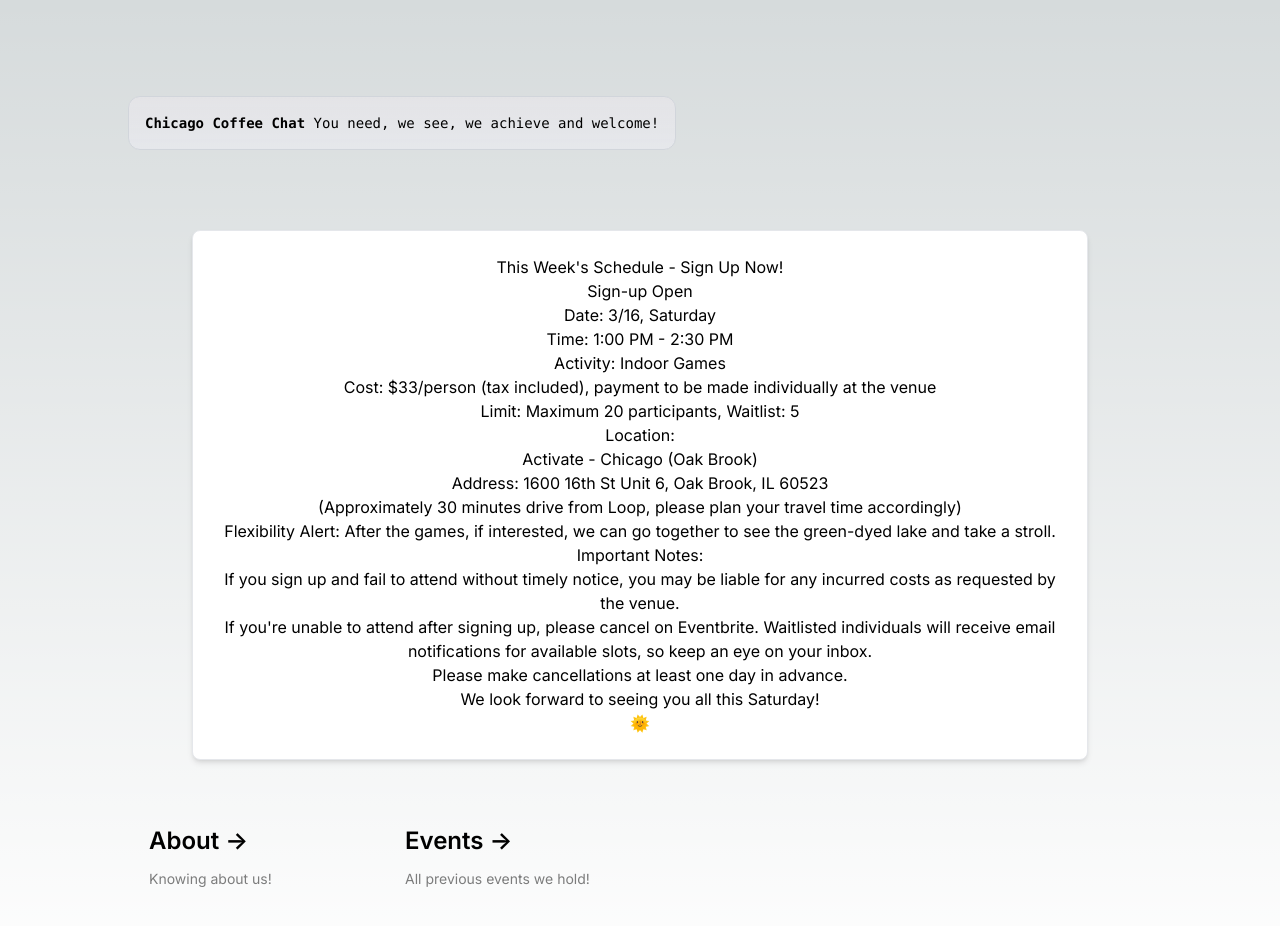
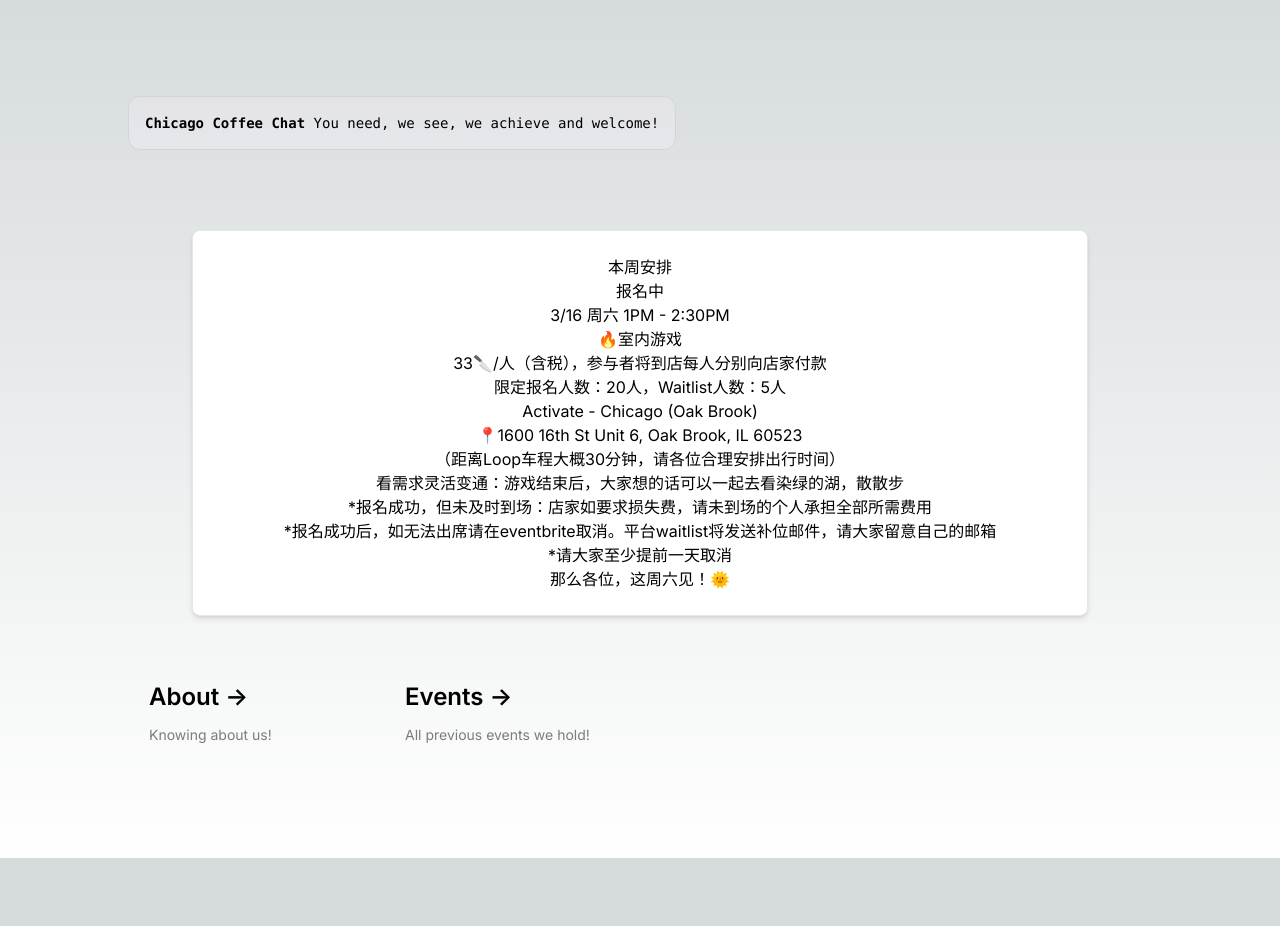
Before and after one commit to Brack-Wang/nextjs, a Next.js app: page / in a window 1280 px wide. Shown: the top 926 px of the page. After the commit the page ends 858 px from the top, so only its background shows below. Built offline with nearby package versions, Linux system fonts and the light colour scheme.

Commit message:
Update page.tsx

```diff
--- a/app/page.tsx
+++ b/app/page.tsx
@@ -2,7 +2,7 @@
 // pages/page.tsx or any other file within the pages directory
 import Link from 'next/link';
 import Image from "next/image";
-import React from 'react';
+
 
 export default function Home() {
   return (
@@ -18,30 +18,20 @@ export default function Home() {
       <div className="mt-20 my-12 p-4 md:p-6 max-w-xs md:max-w-2xl lg:max-w-4xl w-full bg-white rounded-lg border border-gray-200 shadow-md dark:bg-gray-800 dark:border-gray-700 text-center">
 
         {/* TODO: Change the content for weekly events' information below */}
-        <h2>This Week's Schedule - Sign Up Now!</h2>
-        <p>Sign-up Open</p>
-        <p>Date: 3/16, Saturday</p>
-        <p>Time: 1:00 PM - 2:30 PM</p>
-        <p>Activity: Indoor Games</p>
-        <p>Cost: $33/person (tax included), payment to be made individually at the venue</p>
-        <p>Limit: Maximum 20 participants, Waitlist: 5</p>
-
-        <h3>Location:</h3>
+        <h2>本周安排</h2>
+        <p>报名中</p>
+        <p>3/16 周六 1PM - 2:30PM</p>
+        <p>🔥室内游戏</p>
+        <p>33🔪/人（含税），参与者将到店每人分别向店家付款</p>
+        <p>限定报名人数：20人，Waitlist人数：5人</p>
         <p>Activate - Chicago (Oak Brook)</p>
-        <p>Address: 1600 16th St Unit 6, Oak Brook, IL 60523</p>
-        <p>(Approximately 30 minutes drive from Loop, please plan your travel time accordingly)</p>
-
-        <p>Flexibility Alert: After the games, if interested, we can go together to see the green-dyed lake and take a stroll.</p>
-
-        <p>Important Notes:</p>
-        <ul>
-          <li>If you sign up and fail to attend without timely notice, you may be liable for any incurred costs as requested by the venue.</li>
-          <li>If you're unable to attend after signing up, please cancel on Eventbrite. Waitlisted individuals will receive email notifications for available slots, so keep an eye on your inbox.</li>
-          <li>Please make cancellations at least one day in advance.</li>
-        </ul>
-
-        <p>We look forward to seeing you all this Saturday!</p>
-      <p><span role="img" aria-label="sun">🌞</span></p>
+        <p>📍1600 16th St Unit 6, Oak Brook, IL 60523</p>
+        <p>（距离Loop车程大概30分钟，请各位合理安排出行时间）</p>
+        <p>看需求灵活变通：游戏结束后，大家想的话可以一起去看染绿的湖，散散步</p>
+        <p>*报名成功，但未及时到场：店家如要求损失费，请未到场的个人承担全部所需费用</p>
+        <p>*报名成功后，如无法出席请在eventbrite取消。平台waitlist将发送补位邮件，请大家留意自己的邮箱</p>
+        <p>*请大家至少提前一天取消</p>
+        <p>那么各位，这周六见！🌞</p>
 
 
       </div>
```
